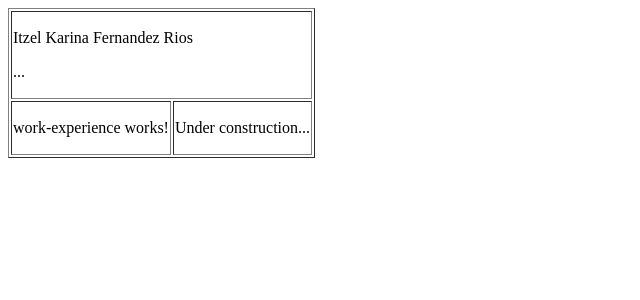
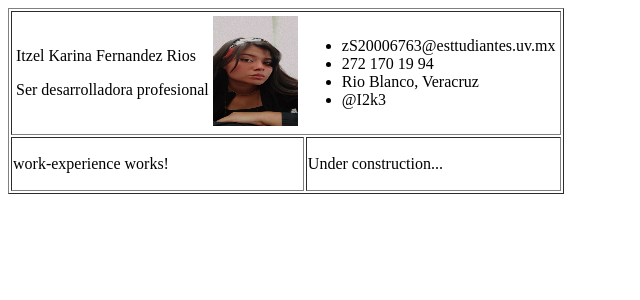
Before and after one commit to I2k3/I2k3.github.io, an Angular app: page / in a window 1280 px wide. Shown: the top 300 px of the page, without its empty margins (0-640 px from the left). Built offline with nearby package versions, Linux system fonts and the light colour scheme.

Commit message:
add header cv #2

```diff
--- a/src/app/header/header.component.html
+++ b/src/app/header/header.component.html
@@ -1,2 +1,19 @@
-<p> Itzel Karina Fernandez Rios  </p>
-<p>...</p>
+<table>
+<tr>
+    <td>
+        <p>  Itzel Karina Fernandez Rios  </p>
+        <p>  Ser desarrolladora profesional </p>
+    </td>
+    <td>
+        <img src="../assets/images/Itzel_Rios.jpg" width="85" height="110">
+    </td>
+    <td>
+        <ul>
+            <li>zS20006763@esttudiantes.uv.mx</li>
+            <li>272 170 19 94</li>
+            <li> Rio Blanco, Veracruz</li>
+            <li> @I2k3 </li>
+
+        </ul>
+    </td>
+</tr>
```
Also changed, not shown: src/assets/images/Itzel_Rios.jpg (added).
